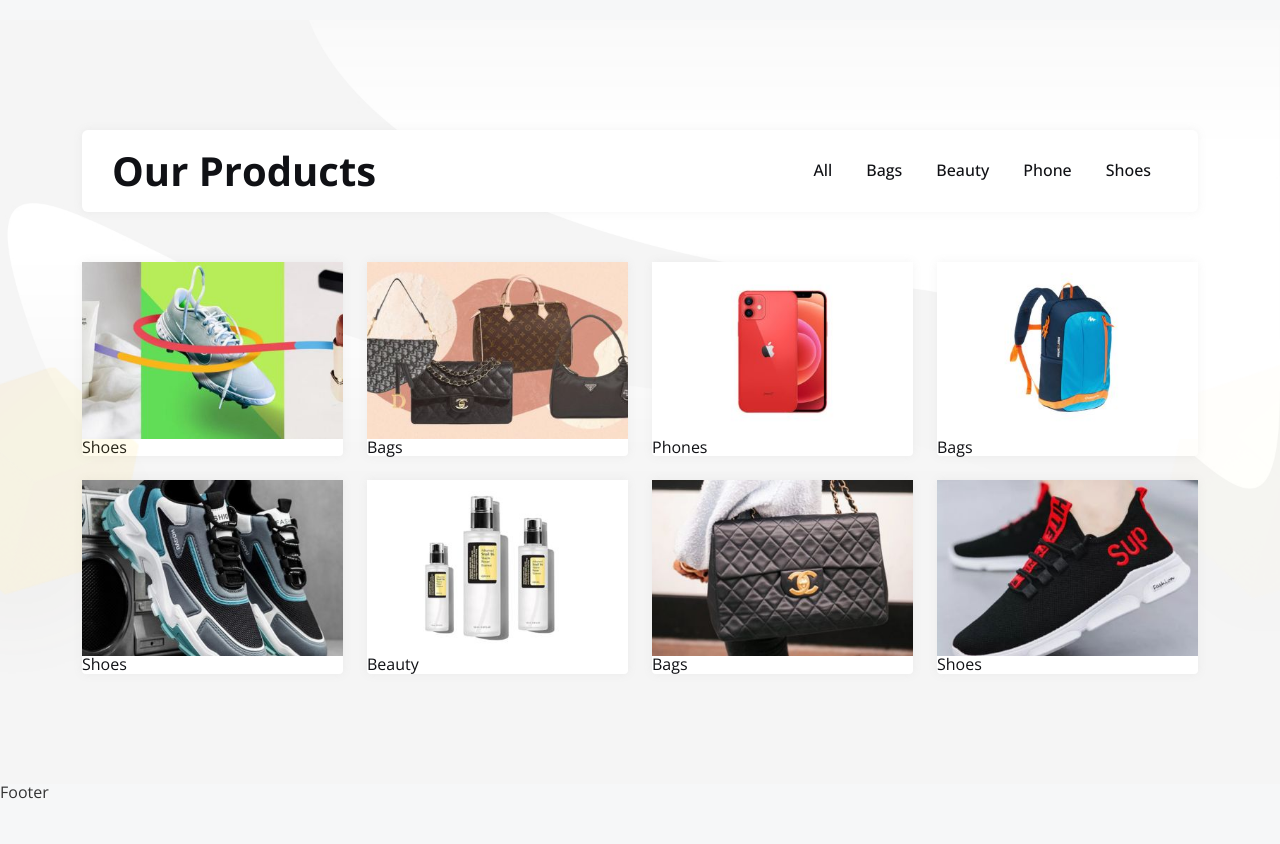
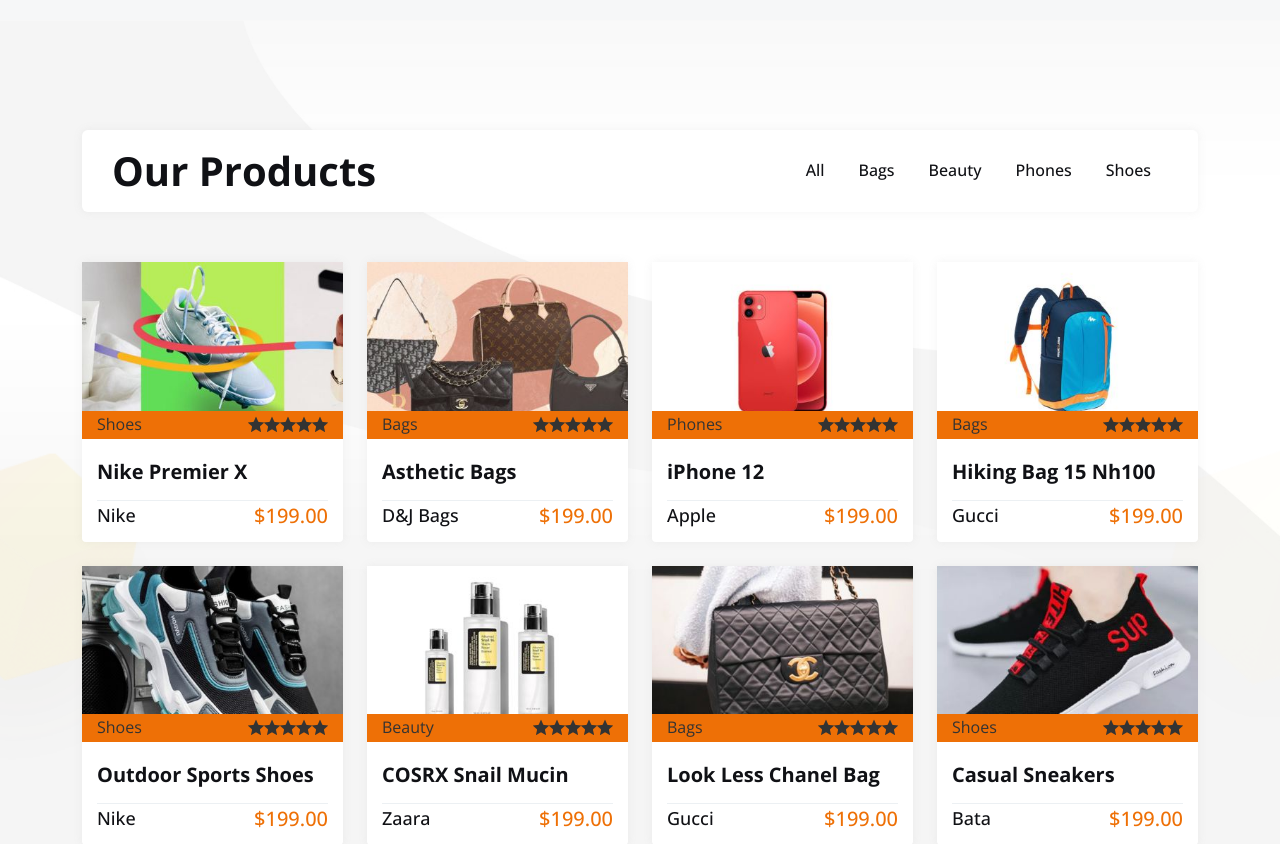
Before and after one commit to it27427/dokanbondhu-ecommerce, a React (Vite) app: page / in a window 1280 px wide. Shown: the part 1760-2604 px from the top of the page. Before the commit the page ends 2563 px from the top, so only its background shows below. Built offline with nearby package versions, Linux system fonts and the light colour scheme.

Commit message:
Category-Tab Completed

```diff
--- a/src/assets/scss/main.scss
+++ b/src/assets/scss/main.scss
@@ -287,7 +287,8 @@
   ul
   li
   .price,
-.yellow-color-section .section-header .course-navi {
+.yellow-color-section .section-header .course-navi,
+.course-item.style-4 .course-inner .course-thumb .course-category {
   background: $primarycolor;
 }
 
@@ -457,6 +458,9 @@
   @extend %flexcenter;
   background: $primarycolor;
   padding: 0.625rem;
+  right: 1.5rem;
+  bottom: 1.5rem;
+  z-index: 100;
 }
 
 .scroll-to-top:hover {
@@ -486,9 +490,10 @@
   padding-bottom: 0.5rem;
 }
 
-.section-header {
+.section-header,
+.course-item {
   position: relative;
-  z-index: 100;
+  z-index: 50;
 }
 
 @media screen and (min-width: 62rem) {
--- a/src/components/CategoryShowCase.jsx
+++ b/src/components/CategoryShowCase.jsx
@@ -1,5 +1,6 @@
 import { useState } from 'react';
 import { Link } from 'react-router-dom';
+import Rating from './Rating';
 
 const title = 'Our Products';
 
@@ -82,7 +83,13 @@
   const [items, setItems] = useState(ProductData);
 
   // CATEGORY BASED FILTERING
-  const filterItem = () => {};
+  const filterItem = (ctgItem) => {
+    const updatedItems = ProductData.filter((currEl) => {
+      return currEl.cate === ctgItem;
+    });
+
+    setItems(updatedItems);
+  };
 
   return (
     <section className='course-section style-3 padding-tb'>
@@ -102,7 +109,7 @@
 
           <div className='course-filter-group'>
             <ul className='lab-ul'>
-              <li role='button' onClick={() => filterItem('All')}>
+              <li role='button' onClick={() => setItems(ProductData)}>
                 All
               </li>
               <li role='button' onClick={() => filterItem('Bags')}>
@@ -111,8 +118,8 @@
               <li role='button' onClick={() => filterItem('Beauty')}>
                 Beauty
               </li>
-              <li role='button' onClick={() => filterItem('Phone')}>
-                Phone
+              <li role='button' onClick={() => filterItem('Phones')}>
+                Phones
               </li>
               <li role='button' onClick={() => filterItem('Shoes')}>
                 Shoes
@@ -123,22 +130,40 @@
 
         {/* SECTION-BODY */}
         <div className='section-wrapper'>
-          <div className='row g-4 justify-content-center row-cols-lg-4 row-cols-md-3 row-cols-sm-2 row-cols-1'>
+          <div className='row g-4 row-cols-xl-4 row-cols-lg-3 row-cols-md-2 row-cols-sm-2 row-cols-1 course-filter'>
             {items.map((product) => (
-              <div key={product.id} className='col'>
-                <Link to='/shop' className='course-item style-4'>
-                  <div className='course-inner'>
+              <div key={product.id} className='col h-100'>
+                <div className='course-item style-4 h-100'>
+                  <div className='course-inner h-100'>
                     <figure className='course-thumb'>
                       <img src={product.imgUrl} alt={product.title} />
+                      <div className='course-category'>
+                        <div className='course-cate'>
+                          <span>{product.cate}</span>
+                        </div>
+                        <div className='course-review'>
+                          <Rating />
+                        </div>
+                      </div>
                     </figure>
-                    <div className='course-category'>
-                      <div className='course-cate'>
-                        <span>{product.cate}</span>
+
+                    <div className='course-content h-100 pb-3'>
+                      <Link to={`/shop/${product.id}`}>
+                        <h5>{product.title}</h5>
+                      </Link>
+
+                      <div className='course-footer'>
+                        <div className='course-author'>
+                          <Link to={`/`} className='ca-name'>
+                            {product.brand}
+                          </Link>
+                        </div>
+
+                        <p className='course-price'>{product.price}</p>
                       </div>
-                      <div className='course-review'></div>
                     </div>
                   </div>
-                </Link>
+                </div>
               </div>
             ))}
           </div>
--- a/src/components/Rating.jsx
+++ b/src/components/Rating.jsx
@@ -1,8 +1,12 @@
 const Rating = () => {
   return (
-    <>
-      <h2>Rating</h2>
-    </>
+    <span className='ratting'>
+      <i className='icofont-ui-rating'></i>
+      <i className='icofont-ui-rating'></i>
+      <i className='icofont-ui-rating'></i>
+      <i className='icofont-ui-rating'></i>
+      <i className='icofont-ui-rating'></i>
+    </span>
   );
 };
 
```
